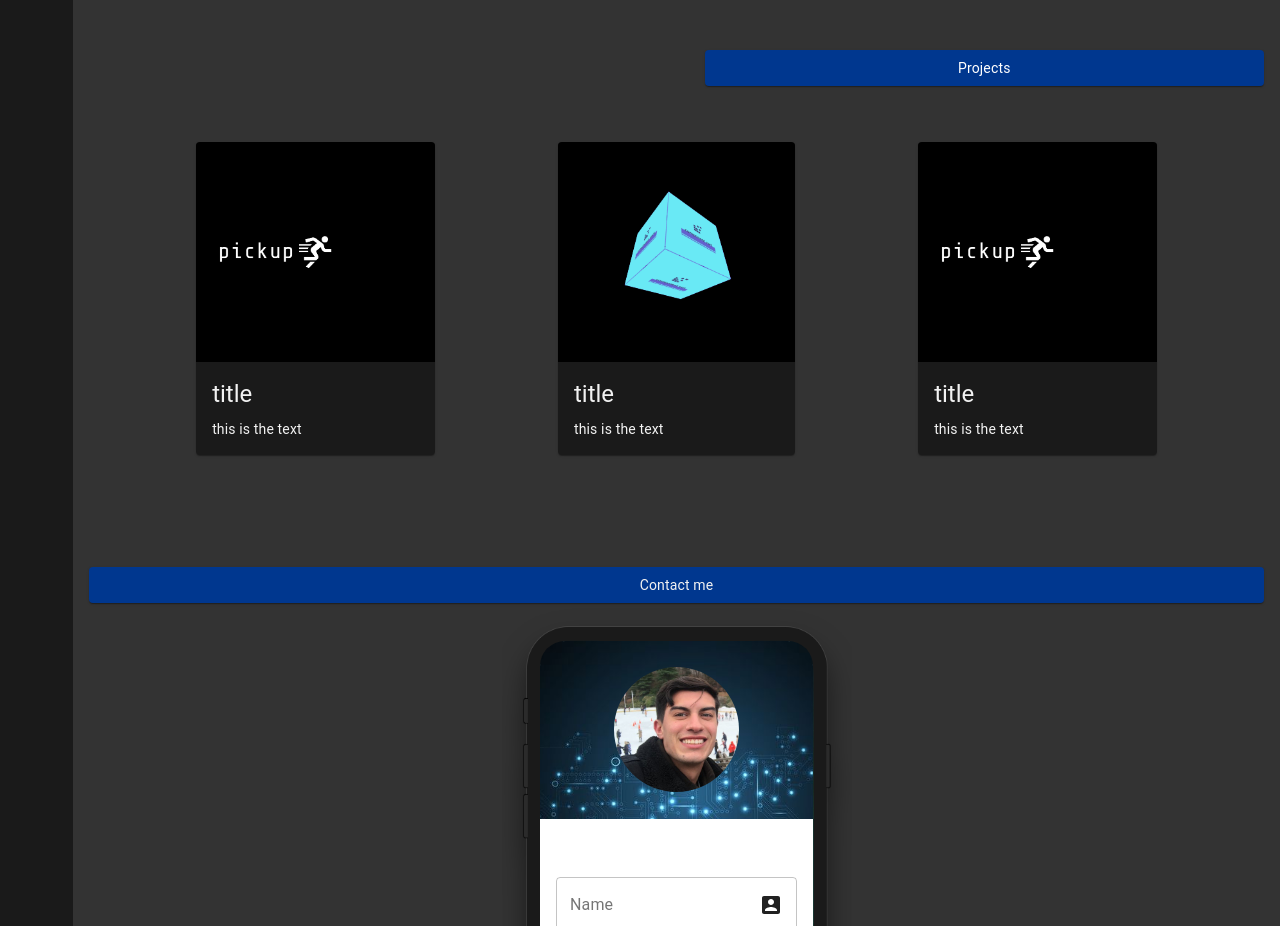
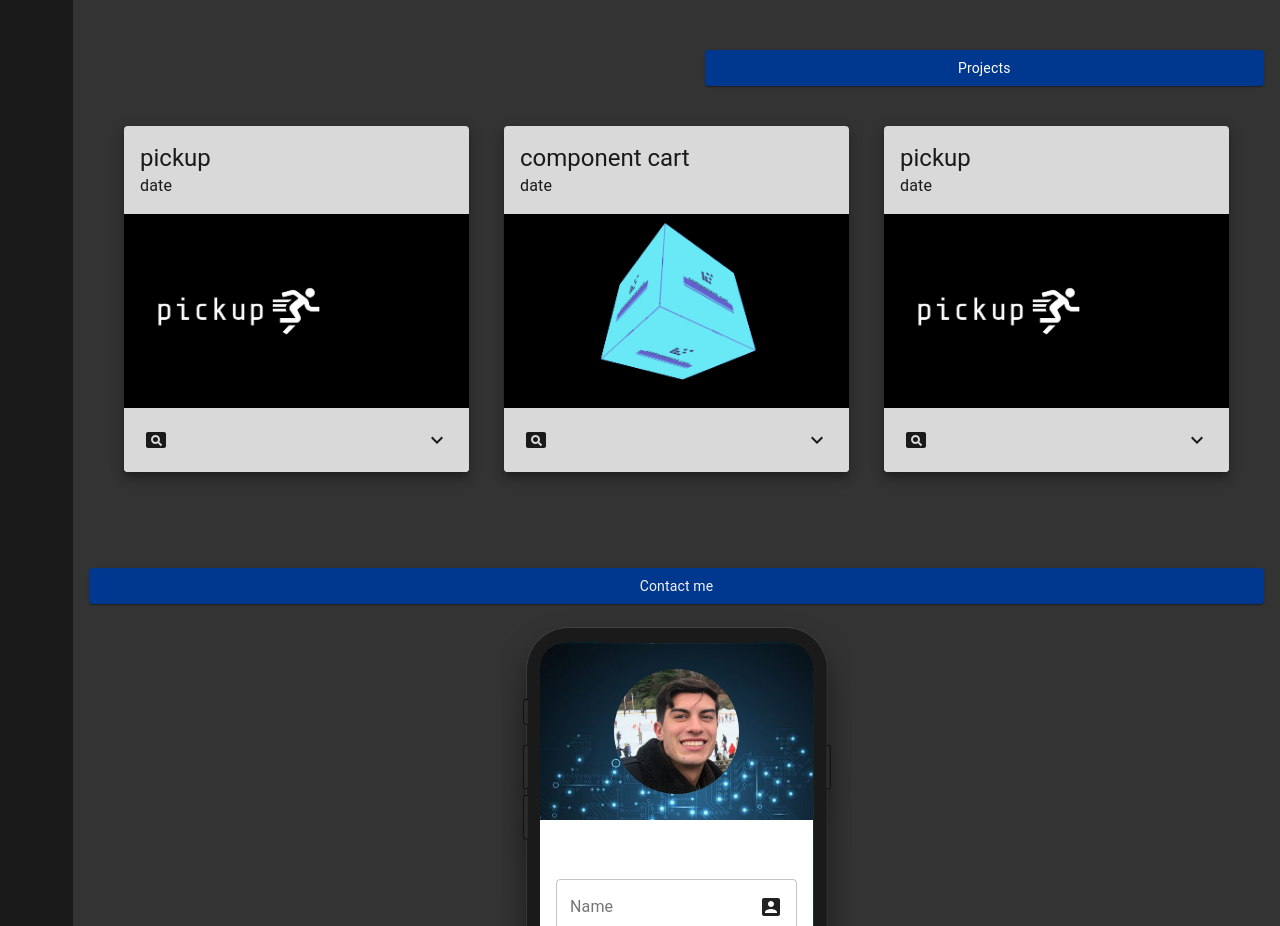
Before and after one commit to mikealessi24/portfolio2, a React (Create React App) app: page / in a window 1280 px wide. Shown: the part 3160-4086 px from the top of the page. Built offline with nearby package versions, Linux system fonts and the light colour scheme.

Commit message:
changed the look of the project cards

```diff
--- a/src/components/Project/Project.js
+++ b/src/components/Project/Project.js
@@ -1,35 +1,61 @@
 import React from "react";
+import clsx from "clsx";
+import Card from "@material-ui/core/Card";
+import CardHeader from "@material-ui/core/CardHeader";
+import CardMedia from "@material-ui/core/CardMedia";
+import CardContent from "@material-ui/core/CardContent";
+import CardActions from "@material-ui/core/CardActions";
+import Collapse from "@material-ui/core/Collapse";
+import IconButton from "@material-ui/core/IconButton";
+import Typography from "@material-ui/core/Typography";
+import ExpandMoreIcon from "@material-ui/icons/ExpandMore";
+import PageviewIcon from "@material-ui/icons/Pageview";
+
 import useStyles from "./style";
-import Card from "@material-ui/core/Card";
-import CardActionArea from "@material-ui/core/CardActionArea";
-import CardActions from "@material-ui/core/CardActions";
-import CardContent from "@material-ui/core/CardContent";
-import CardMedia from "@material-ui/core/CardMedia";
-import Button from "@material-ui/core/Button";
-import Typography from "@material-ui/core/Typography";
 
-export default function Project({ image, title, text, url }) {
+export default function Project({
+  title,
+  text,
+  image,
+  url,
+  date,
+  expanded,
+  setExpanded,
+}) {
   const classes = useStyles();
 
+  const handleExpandClick = () => {
+    setExpanded(!expanded);
+  };
+
   return (
-    <Card className={classes.root}>
-      <CardActionArea>
-        <CardMedia
-          component="img"
-          alt="project"
-          height="220"
-          image={image}
-          title={title}
-        />
-        <CardContent className={classes.content}>
-          <Typography gutterBottom variant="h5" component="h2">
-            title
-          </Typography>
-          <Typography variant="body2" component="p">
-            {text}
-          </Typography>
+    <Card className={classes.root} raised>
+      <CardHeader
+        classes={{ subheader: classes.subheader }}
+        title={title}
+        subheader="date"
+      />
+      <CardMedia className={classes.media} image={image} alt="project" />
+      <CardActions disableSpacing classes={{ root: classes.actions }}>
+        <IconButton onClick={() => window.open(url, "_blank")}>
+          <PageviewIcon className={classes.icon} />
+        </IconButton>
+        <IconButton
+          className={clsx(classes.expand, {
+            [classes.expandOpen]: expanded,
+          })}
+          onClick={handleExpandClick}
+          aria-expanded={expanded}
+          aria-label="show more"
+        >
+          <ExpandMoreIcon className={classes.icon} />
+        </IconButton>
+      </CardActions>
+      <Collapse in={expanded} timeout="auto" unmountOnExit>
+        <CardContent>
+          <Typography paragraph>{text}</Typography>
         </CardContent>
-      </CardActionArea>
+      </Collapse>
     </Card>
   );
 }
--- a/src/components/Project/style.js
+++ b/src/components/Project/style.js
@@ -2,14 +2,32 @@ import { makeStyles } from "@material-ui/core/styles";
 
 const useStyles = makeStyles((theme) => ({
   root: {
-    margin: theme.spacing(2),
-    maxWidth: 345,
-    color: theme.palette.primary.font,
-    backgroundColor: theme.palette.primary.main,
+    width: 345,
+    backgroundColor: "#d9d9d9",
+    color: "#1a1a1a",
   },
-  button: {
-    backgroundColor: theme.palette.primary.font,
-    color: theme.palette.primary.main,
+  subheader: {
+    color: "#1a1a1a",
+  },
+  media: {
+    height: 0,
+    paddingTop: "56.25%", // 16:9
+  },
+  expand: {
+    transform: "rotate(0deg)",
+    marginLeft: "auto",
+    transition: theme.transitions.create("transform", {
+      duration: theme.transitions.duration.shortest,
+    }),
+  },
+  expandOpen: {
+    transform: "rotate(180deg)",
+  },
+  actions: {
+    backgroundColor: "#d9d9d9",
+  },
+  icon: {
+    color: "#1a1a1a",
   },
 }));
 
--- a/src/components/ProjectContainer/ProjectContainer.js
+++ b/src/components/ProjectContainer/ProjectContainer.js
@@ -10,6 +10,8 @@ import component from "../../assets/Projects/componentCart.png";
 
 export default function ProjectContainer() {
   const classes = useStyles();
+
+  const [expanded, setExpanded] = React.useState(false);
 
   return (
     <>
@@ -31,20 +33,30 @@ export default function ProjectContainer() {
             <Project
               image={pickup}
               title="pickup"
-              text="this is the text"
-              url="whatever"
+              text="what if the text is long what if the text is long what if the text is
+              long what if the text is long what if the text is long what if the text is long
+              what if the text is long what if the text is long what if the text is long what if the
+              text is long what if the text is long what if the text is long"
+              url="https://dev.d3oo9vyk0aa8nj.amplifyapp.com/"
+              date="1"
+              expanded={expanded}
+              setExpanded={setExpanded}
             />
             <Project
               image={component}
               title="component cart"
               text="this is the text"
               url="whatever"
+              expanded={expanded}
+              setExpanded={setExpanded}
             />
             <Project
               image={pickup}
               title="pickup"
               text="this is the text"
               url="whatever"
+              expanded={expanded}
+              setExpanded={setExpanded}
             />
           </Grid>
         </Grid>
```
Also changed, not shown: 1 other file (tests, documents, lock files or other folders).
